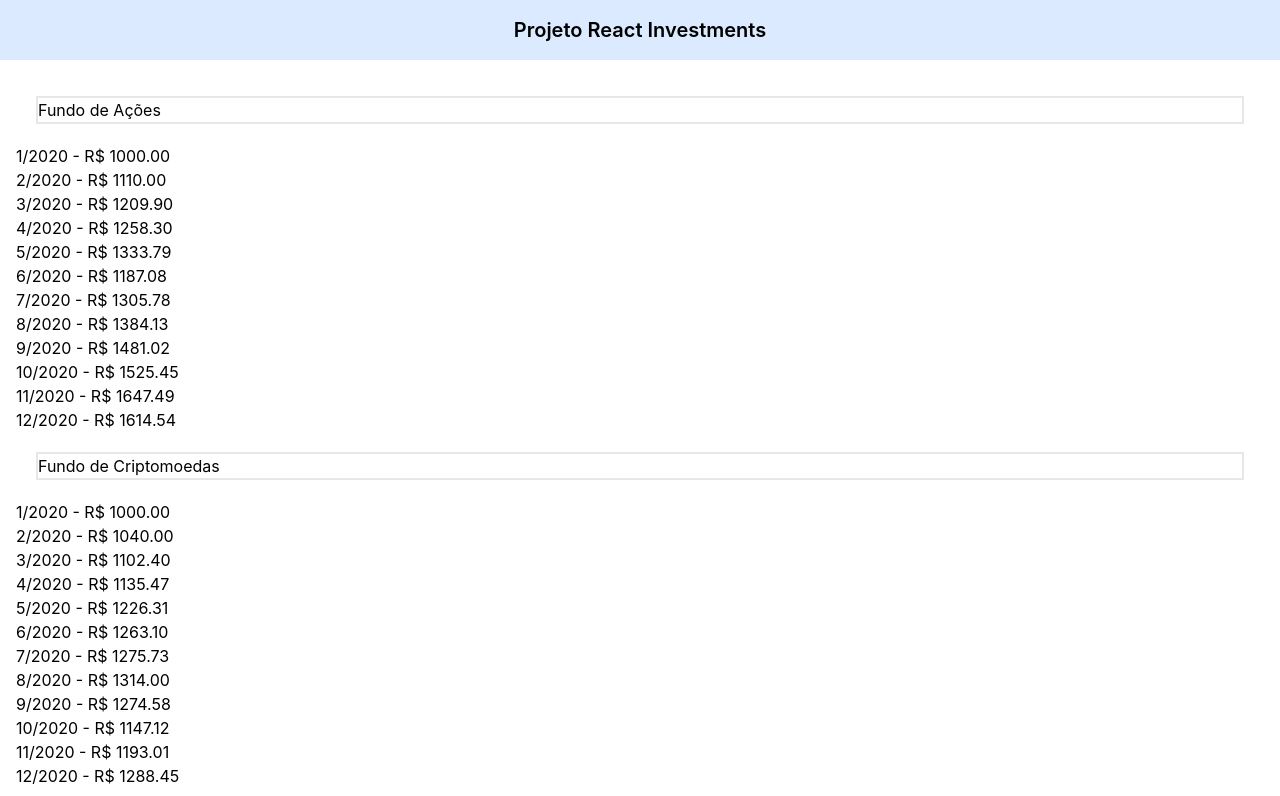
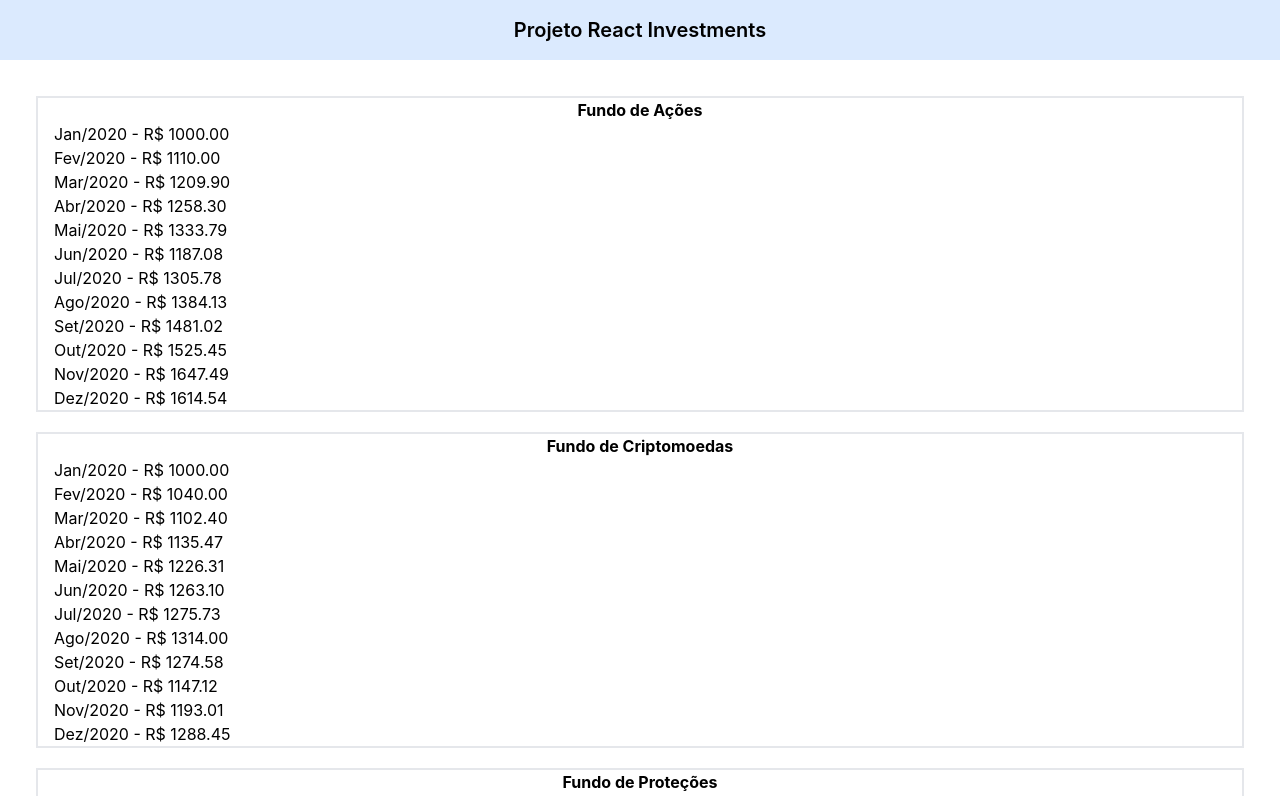
Before and after one commit to drishaolin/BootcampReact-IGTI2021-react, a React (Create React App) app: page / in a window 1280 px wide. Shown: the top 796 px of the page. Built offline with nearby package versions, Linux system fonts and the light colour scheme.

Commit message:
sytles for investments

```diff
--- a/src/components/Investment.jsx
+++ b/src/components/Investment.jsx
@@ -3,10 +3,12 @@ import React from "react";
 export default function Investment({children: invReport}) {
 
     const {month, year, value} = invReport;
+    const monthsNames = ["Jan", "Fev", "Mar", "Abr", "Mai", "Jun", "Jul", "Ago", "Set", "Out", "Nov", "Dez"];
+    const currentMonth = monthsNames[month-1];
     return (
-    <div>
+    <div className="px-4">
       <ul>
-        <li>{`${month}/${year} - R$ ${value.toFixed(2)}`}</li>
+        <li>{`${currentMonth}/${year} - R$ ${value.toFixed(2)}`}</li>
       </ul>
     </div>
   );
--- a/src/components/Investments.jsx
+++ b/src/components/Investments.jsx
@@ -6,7 +6,7 @@ export default function Investments({ children: investmentList }) {
 
     const {description} = investmentList;
   return (
-    <div className="border-2 m-5">
+    <div className="font-bold text-center">
       <h1>{description}</h1>
 
     </div>
--- a/src/pages/InvestmentsPage.jsx
+++ b/src/pages/InvestmentsPage.jsx
@@ -23,7 +23,7 @@ export default function InvestmentsPage() {
          let filteredReports = reports.filter(rep => rep.investmentId === inv.id).sort((a, b)=> a.month - b.month);
 
          return (
-             <div key={inv.id}>
+             <div key={inv.id} className="border-2 m-5">
           <Investments>{inv}</Investments>
           {filteredReports.map(fRep => <Investment key={fRep.id}>{fRep}</Investment>)}
 
```
